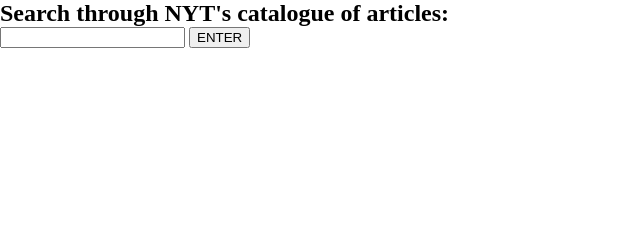
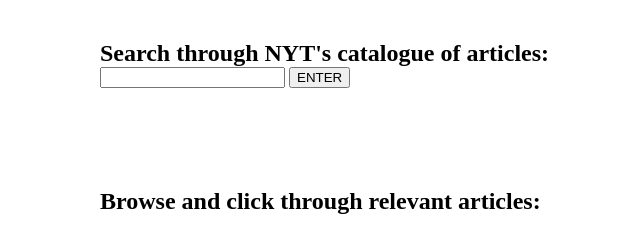
Before and after one commit to josephjdkim/IMA_FE-nyt-api, a plain HTML site: page index.html in a window 1280 px wide. Shown: the whole page, without its empty margins (0-640 px from the left). Drawn offline with nearby package versions, Linux system fonts and the light colour scheme.

Commit message:
better styling

```diff
--- a/index.html
+++ b/index.html
@@ -9,13 +9,15 @@
   </head>
   <body>
     <div class="wrap">
-      <h2>Search through NYT's catalogue of articles:</h2>
-      <input type="text" id="keyword" name="keyword" required minlength="2" size="20" onchange="getKeyword()">
-      <button class="aButton" id="search">ENTER</button>
-      <div class="container"></div>
+      <div id="query">
+        <h2>Search through NYT's catalogue of articles:</h2>
+        <input type="text" id="keyword" name="keyword" required minlength="2" size="20" onchange="getKeyword()">
+        <button class="aButton" id="search">ENTER</button>
+      </div>
+      <h2 id="browse">Browse and click through relevant articles:</h2>
+      <div class="container">
+      </div>
     </div>
-
-
 
     <!-- If using jQuery, it must be added BEFORE your own script -->
     <script src="https://code.jquery.com/jquery-3.4.1.min.js"></script>
--- a/styles.css
+++ b/styles.css
@@ -8,7 +8,16 @@
   font-size: 20px;
 }
 
+#query {
+  margin: 40px 100px 24px;
+}
+
+#browse {
+ margin: 100px 100px 24px;
+}
+
 .container {
+  margin: 12px auto;
   width: 100%;
   display: flex;
   flex-direction: row;
```
